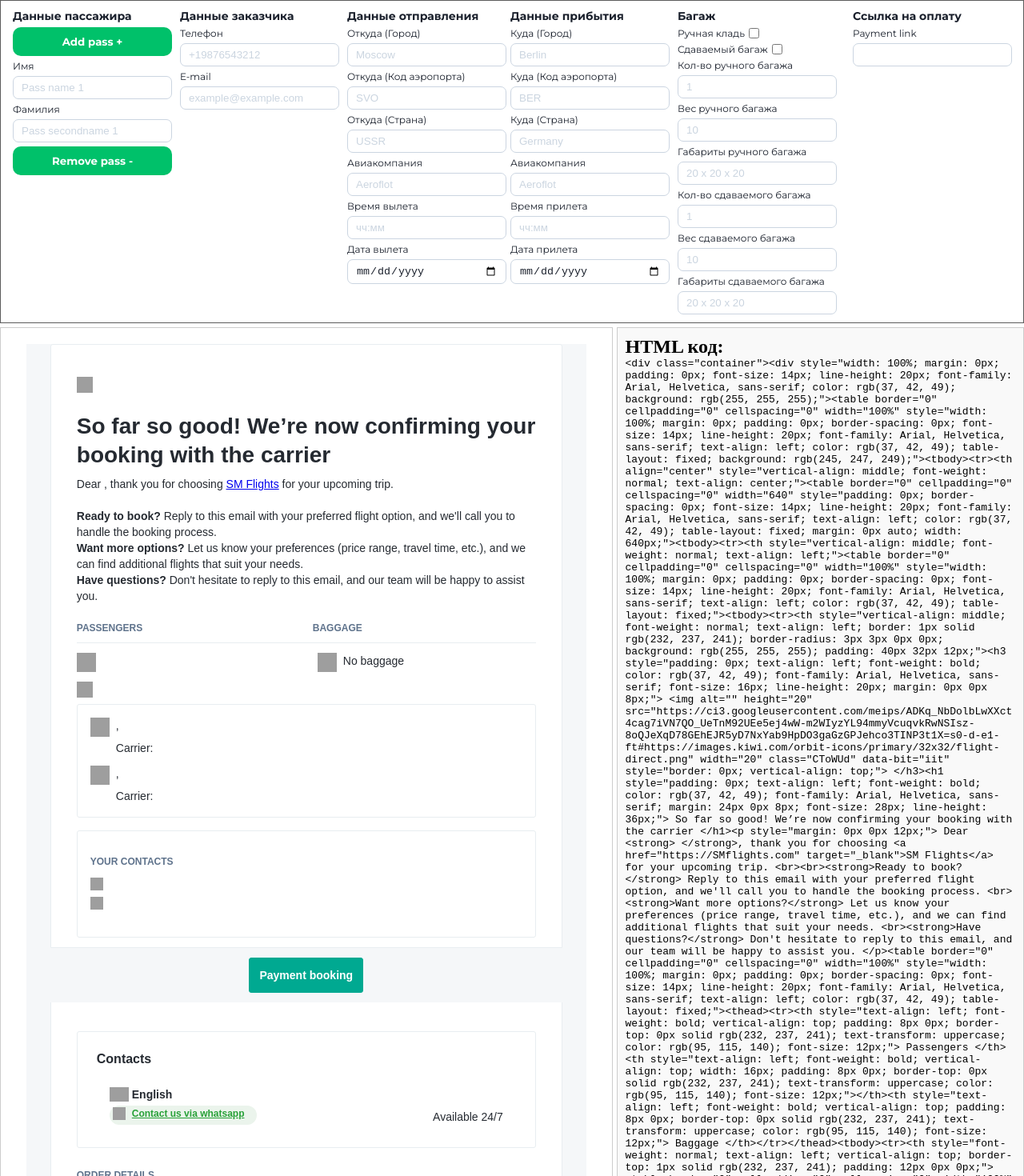
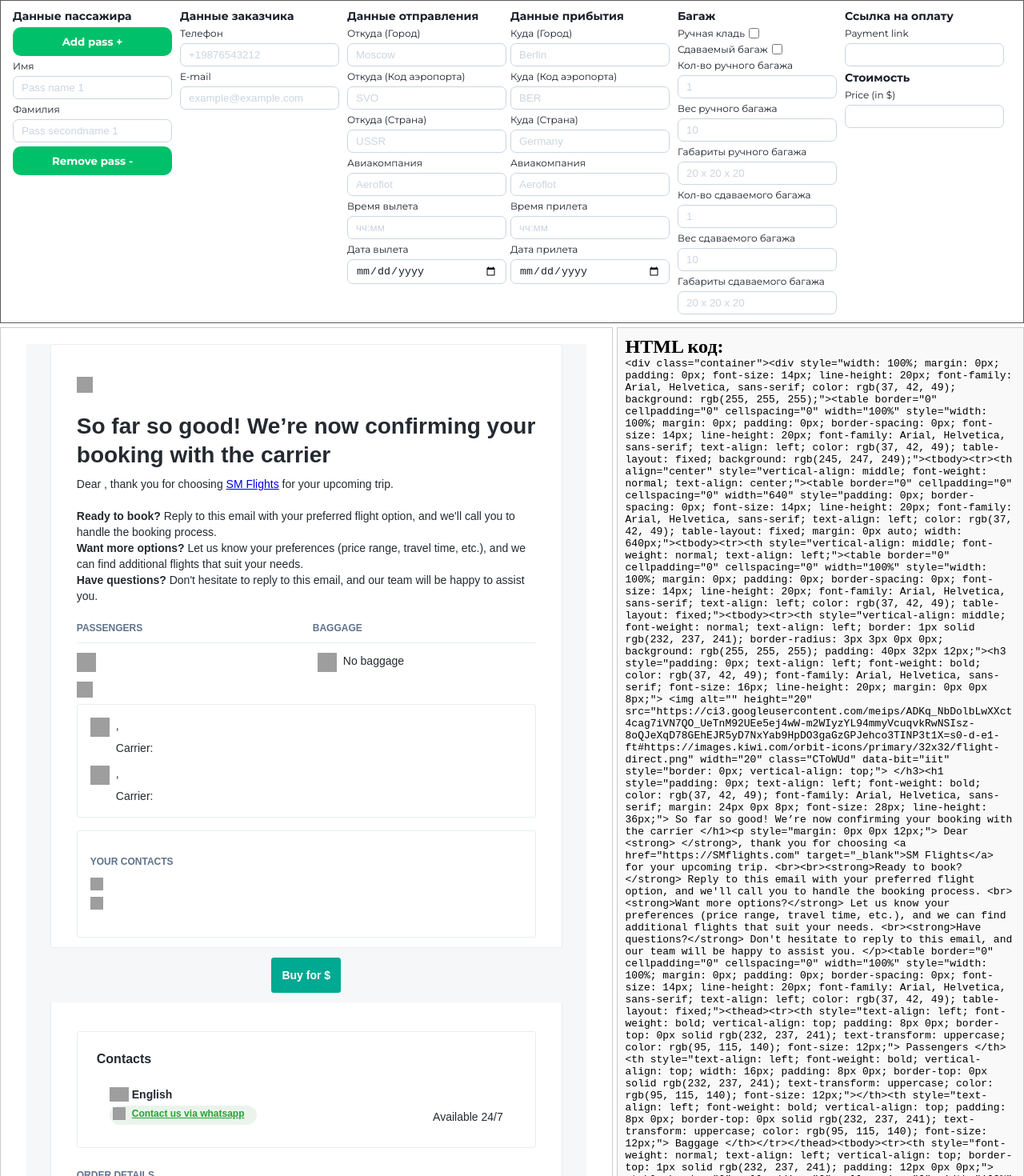
Before and after one commit to Silkofix2020/email-constructor, a Vue app: page / in a window 1280 px wide. Shown: the top 1470 px of the page at 80% size. Built offline with nearby package versions, Linux system fonts and the light colour scheme; grey boxes are pictures that could not be loaded.

Commit message:
add UButton and price input

```diff
--- a/src/App.vue
+++ b/src/App.vue
@@ -191,11 +191,17 @@
           @input="formatInput('sizeCheckedBag')"
         />
       </div>
-      <div class="constuctor-inputs__group"></div>
-      <div class="constuctor-inputs__group">
-        <h3>Ссылка на оплату</h3>
-        <label for="payment-link">Payment link</label>
-        <input name="payment-link" type="text" v-model="paymentLink" />
+      <div class="wrap wrap-column">
+        <div class="constuctor-inputs__group">
+          <h3>Ссылка на оплату</h3>
+          <label for="payment-link">Payment link</label>
+          <input name="payment-link" type="text" v-model="paymentLink" />
+        </div>
+        <div class="constuctor-inputs__group">
+          <h3>Стоимость</h3>
+          <label for="price">Price (in $)</label>
+          <input name="price" type="text" v-model="price" />
+        </div>
       </div>
     </div>
 
@@ -240,6 +246,7 @@ const sizeCheckedBag = ref("");
 const paymentLink = ref("");
 const aviacompanyFrom = ref("");
 const aviacompanyTo = ref("");
+const price = ref("");
 
 provide("fromAeroCode", fromAeroCode);
 provide("fromCity", fromCity);
@@ -264,6 +271,7 @@ provide("sizeCheckedBag", sizeCheckedBag);
 provide("paymentLink", paymentLink);
 provide("passengerPhone", passengerPhone);
 provide("passengerEmail", passengerEmail);
+provide("price", price);
 
 // Массив объектов, где каждый объект представляет одного пассажира
 const passengers = ref([{ firstName: "", secondName: "" }]);
@@ -354,6 +362,9 @@ const updateHtmlCode = (code) => {
 .wrap {
   display: flex;
   gap: 5px;
+}
+.wrap-column {
+  flex-direction: column;
 }
 .preview {
   display: flex;
--- a/src/components/Button.vue
+++ b/src/components/Button.vue
@@ -20,7 +20,7 @@
       "
       target="_blank"
     >
-      Payment booking
+      <slot />
     </a>
   </p>
 </template>
--- a/src/components/EmailPreview.vue
+++ b/src/components/EmailPreview.vue
@@ -107,7 +107,7 @@
                                 <PassengerContacts />
                               </th>
                             </tr>
-                            <Button />
+                            <Button>Buy for ${{ price }} </Button>
                           </tbody>
                         </table>
                         <table
@@ -197,7 +197,7 @@
   </div>
 </template>
 <script setup>
-import { ref, watch, onMounted } from "vue";
+import { ref, inject, onMounted } from "vue";
 import EmailHead from "./EmailHead/EmailHead.vue";
 import EmailFooter from "./EmailFooter/EmailFooter.vue";
 import HeaderRoute from "./EmailHead/components/HeaderRoute.vue";
@@ -210,6 +210,7 @@ import Button from "./Button.vue";
 const emit = defineEmits(["update-html-code"]);
 
 const contentRef = ref(null);
+const price = inject("price");
 
 const updateHtmlCode = () => {
   if (contentRef.value) {
```
